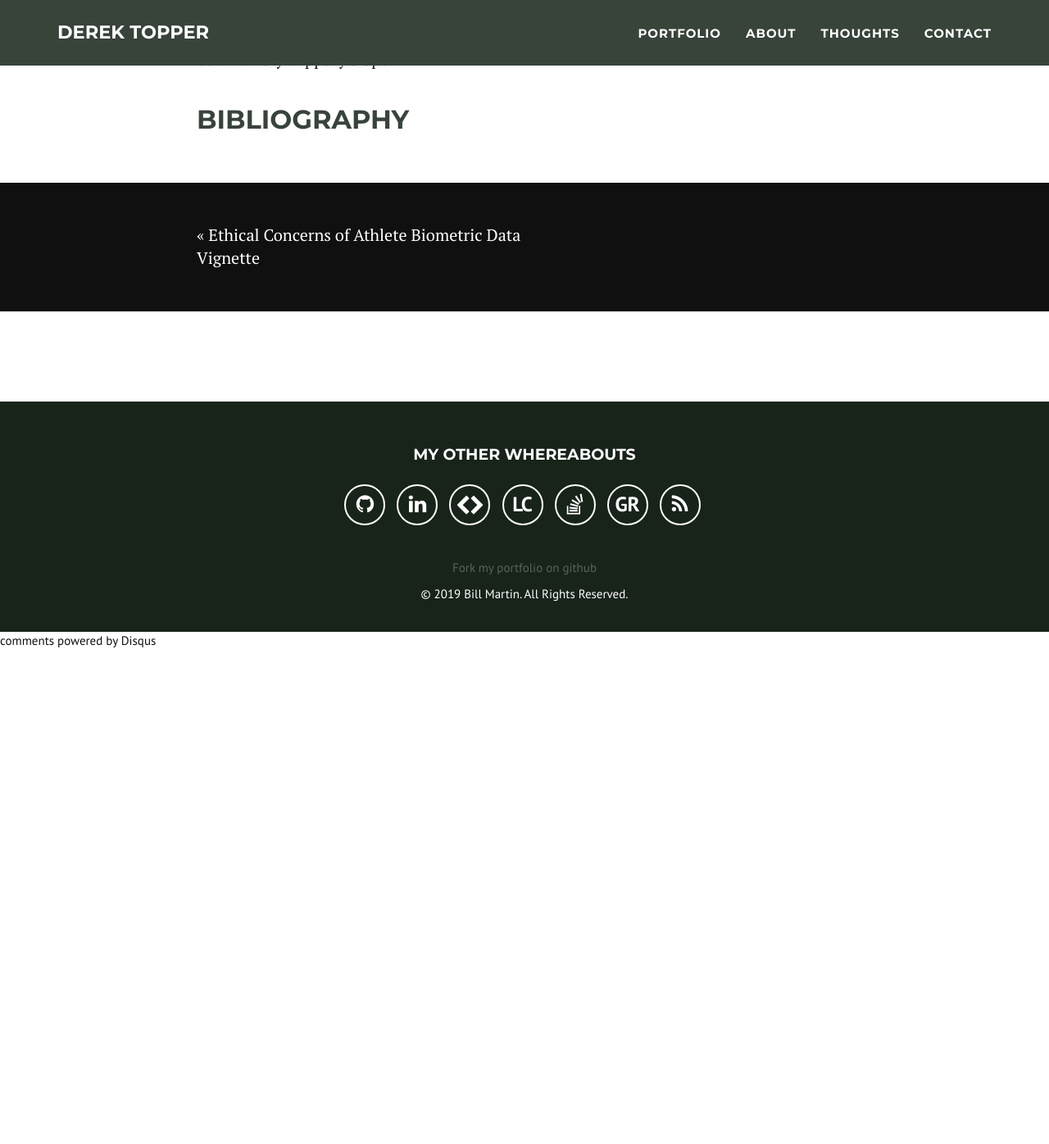
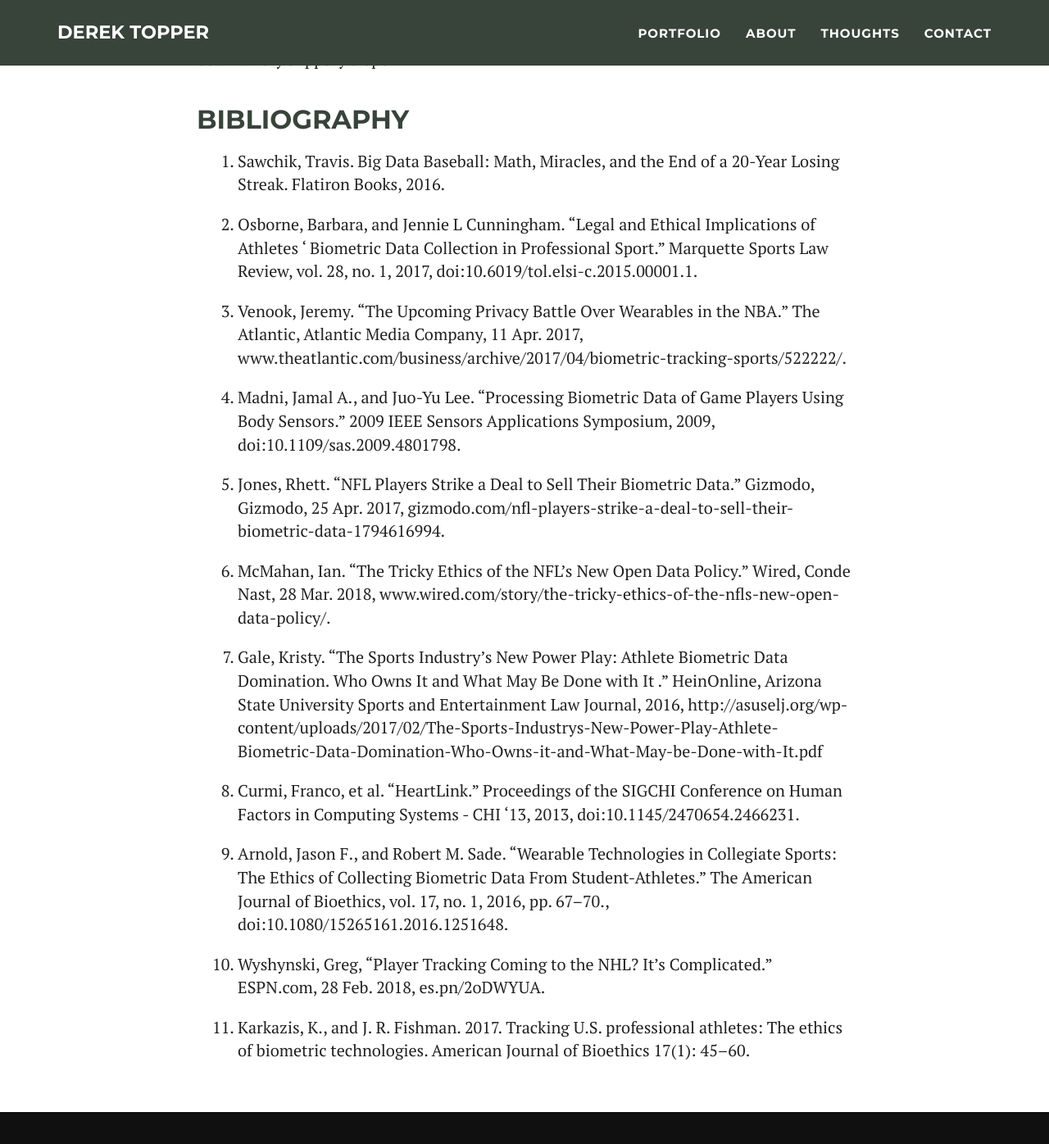
Before and after one commit to derektopper/derektopper.github.io, a Jekyll site: the page built from _posts/blog/2018-12-05-Ethics.md, in a window 1280 px wide and 1400 px high, scrolled down 2872 px. Shown: the top 1396 px of the window at 82% size. Built offline with Jekyll 4.4.1, drawn with Linux system fonts in a browser that asks for light colours; comment, search, counter and statistics services are not loaded; before the commit the page ends 3664 px from its top, so only the background shows below that.

Commit message:
Update 2018-12-05-Ethics.md

```diff
--- a/_posts/blog/2018-12-05-Ethics.md
+++ b/_posts/blog/2018-12-05-Ethics.md
@@ -49,3 +49,25 @@
 <a name="bibliography"></a>
 
 ## Bibliography
+
+1. Sawchik, Travis. Big Data Baseball: Math, Miracles, and the End of a 20-Year Losing Streak. Flatiron Books, 2016.
+
+2. Osborne, Barbara, and Jennie L Cunningham. “Legal and Ethical Implications of Athletes ' Biometric Data Collection in Professional Sport.” Marquette Sports Law Review, vol. 28, no. 1, 2017, doi:10.6019/tol.elsi-c.2015.00001.1.
+
+3. Venook, Jeremy. “The Upcoming Privacy Battle Over Wearables in the NBA.” The Atlantic, Atlantic Media Company, 11 Apr. 2017, www.theatlantic.com/business/archive/2017/04/biometric-tracking-sports/522222/.
+
+4. Madni, Jamal A., and Juo-Yu Lee. “Processing Biometric Data of Game Players Using Body Sensors.” 2009 IEEE Sensors Applications Symposium, 2009, doi:10.1109/sas.2009.4801798.
+
+5. Jones, Rhett. “NFL Players Strike a Deal to Sell Their Biometric Data.” Gizmodo, Gizmodo, 25 Apr. 2017, gizmodo.com/nfl-players-strike-a-deal-to-sell-their-biometric-data-1794616994.
+
+6. McMahan, Ian. “The Tricky Ethics of the NFL's New Open Data Policy.” Wired, Conde Nast, 28 Mar. 2018, www.wired.com/story/the-tricky-ethics-of-the-nfls-new-open-data-policy/.
+
+7. Gale, Kristy. “The Sports Industry's New Power Play: Athlete Biometric Data Domination. Who Owns It and What May Be Done with It .” HeinOnline, Arizona State University Sports and Entertainment Law Journal, 2016, http://asuselj.org/wp-content/uploads/2017/02/The-Sports-Industrys-New-Power-Play-Athlete-Biometric-Data-Domination-Who-Owns-it-and-What-May-be-Done-with-It.pdf
+
+8. Curmi, Franco, et al. “HeartLink.” Proceedings of the SIGCHI Conference on Human Factors in Computing Systems - CHI '13, 2013, doi:10.1145/2470654.2466231.
+
+9. Arnold, Jason F., and Robert M. Sade. “Wearable Technologies in Collegiate Sports: The Ethics of Collecting Biometric Data From Student-Athletes.” The American Journal of Bioethics, vol. 17, no. 1, 2016, pp. 67–70., doi:10.1080/15265161.2016.1251648.
+
+10. Wyshynski, Greg, “Player Tracking Coming to the NHL? It's Complicated.” ESPN.com, 28 Feb. 2018, es.pn/2oDWYUA.
+
+11. Karkazis, K., and J. R. Fishman. 2017. Tracking U.S. professional athletes: The ethics of biometric technologies. American Journal of Bioethics 17(1): 45–60.
```
